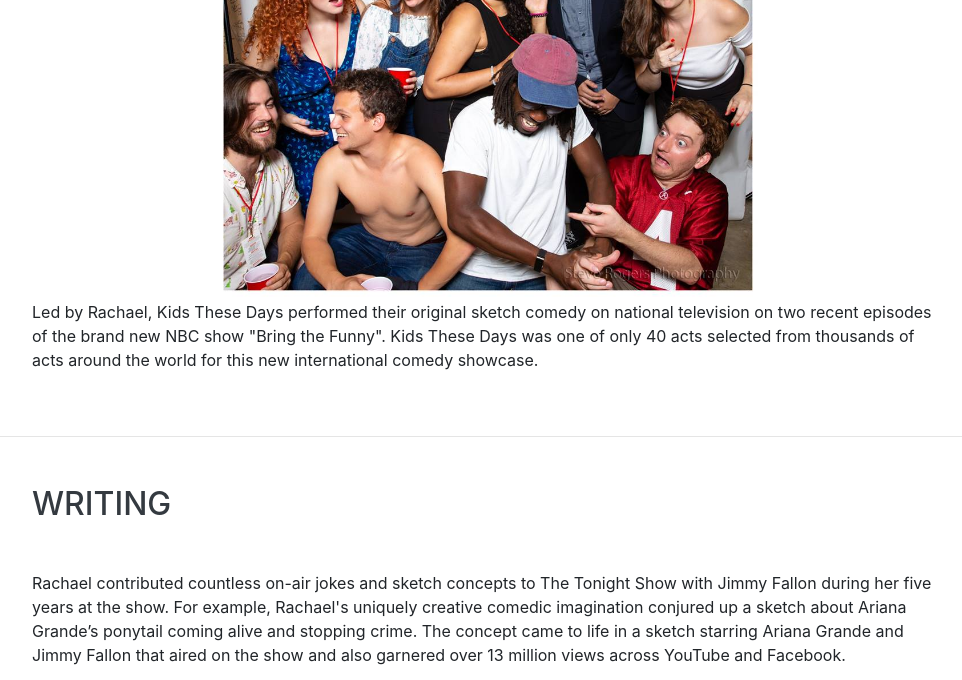
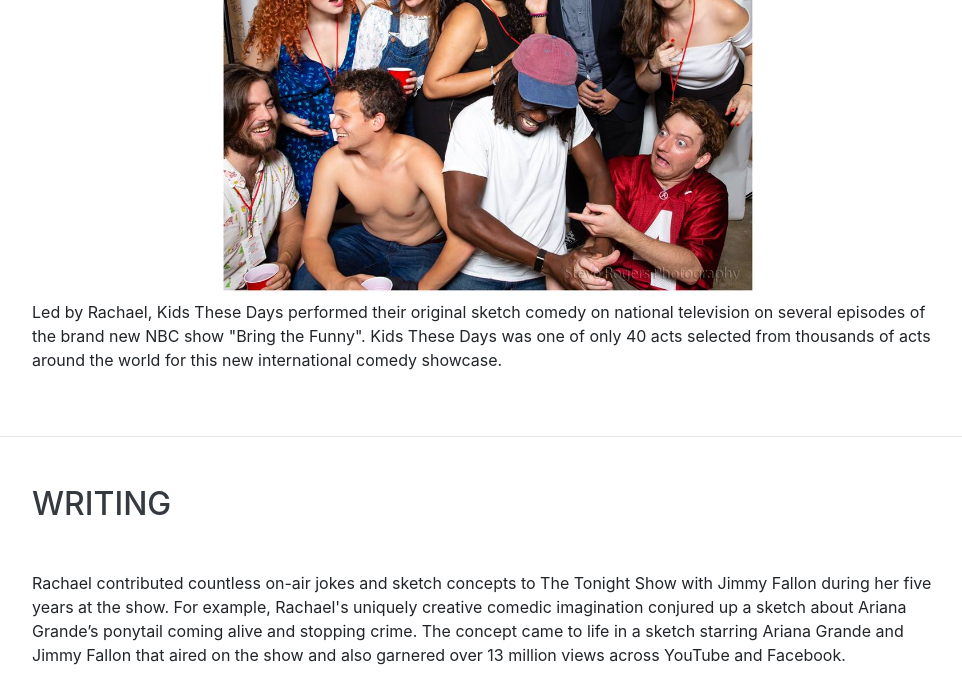
Before and after one commit to malachyburke/rach, a website with bundled scripts: page index.html in a window 1280 px wide. Shown: the part 2062-2742 px from the top of the page, without its empty margins (288-1250 px from the left). Built offline with nearby package versions, Linux system fonts and the light colour scheme; grey boxes are pictures that could not be loaded; a script that the page names is missing; a web font is replaced by a local one.

Commit message:
changed to 'several' in 2nd location

```diff
--- a/index.html
+++ b/index.html
@@ -107,7 +107,7 @@
           <div style="display:table-cell; vertical-align:middle; text-align:center">
           <img class="" src="img/ktd.jpg" alt="" width="60%">
           </div>
-          <p>Led by Rachael, Kids These Days performed their original sketch comedy on national television on two recent episodes of the brand new NBC show "Bring the Funny". Kids These Days was one of only 40 acts selected from thousands of acts around the world for this new international comedy showcase.
+          <p>Led by Rachael, Kids These Days performed their original sketch comedy on national television on several episodes of the brand new NBC show "Bring the Funny". Kids These Days was one of only 40 acts selected from thousands of acts around the world for this new international comedy showcase.
           </p>
       </div>
     </section>
```
